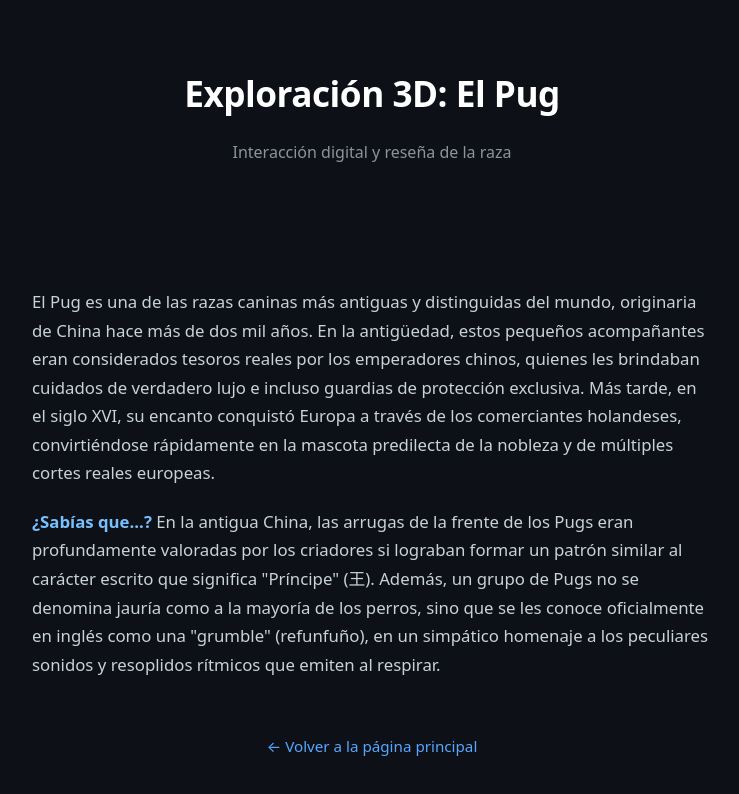
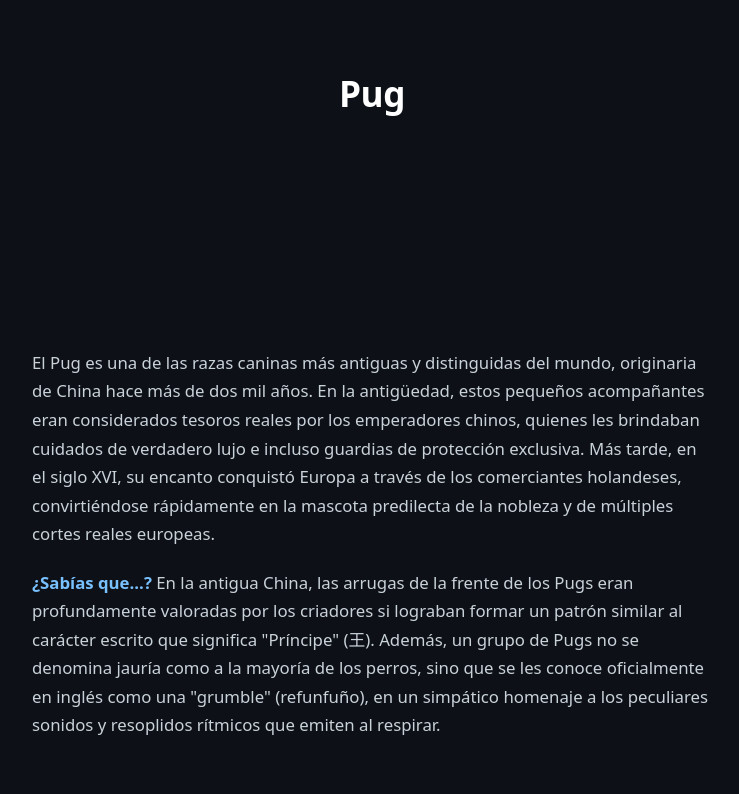
Before and after one commit to camilagutierrezs/Modelo-3D-Pug, a plain HTML site: page index.html in a window 1280 px wide. Shown: the whole page, without its empty margins (268-1007 px from the left). Drawn offline with Linux system fonts and the light colour scheme; some packages are replaced by stand-ins of ours; a script that the page names is missing.

Commit message:
Update index.html

```diff
--- a/index.html
+++ b/index.html
@@ -1,7 +1,7 @@
 <!doctype html>
 <html lang="es">
   <head>
-    <title>Modelo 3D - Pug</title>
+    <title>Pug</title>
     <meta charset="utf-8">
     <meta name="description" content="Visualizador interactivo de modelo 3D de un Pug">
     <meta name="viewport" content="width=device-width, initial-scale=1">
@@ -12,14 +12,18 @@
         box-sizing: border-box;
       }
 
-      body {
-        font-family: system-ui, -apple-system, BlinkMacSystemFont, 'Segoe UI', Roboto, sans-serif;
+      html, body {
+        width: 100%;
+        min-height: 100vh;
         background-color: #0d1117;
         color: #e6edf3;
+        font-family: system-ui, -apple-system, BlinkMacSystemFont, 'Segoe UI', Roboto, sans-serif;
+      }
+
+      body {
         display: flex;
         flex-direction: column;
         align-items: center;
-        min-height: 100vh;
         margin: 0;
         padding: 40px 20px;
         line-height: 1.7;
@@ -35,30 +39,21 @@
         font-size: 2.2rem;
         font-weight: 600;
         letter-spacing: -0.5px;
-        margin-bottom: 8px;
+        margin-bottom: 0;
         color: #ffffff;
-      }
-
-      .subtitle {
-        color: #8b949e;
-        font-size: 1rem;
       }
 
       .viewer-container {
         width: 100%;
         max-width: 750px;
         height: 480px;
+        position: relative;
         margin-bottom: 40px;
-      }
-
-      model-viewer {
-        width: 100%;
-        height: 100%;
-        background-color: transparent;
       }
 
       .content-section {
         max-width: 680px;
+        width: 100%;
         text-align: left;
       }
 
@@ -76,27 +71,12 @@
         font-weight: 600;
         color: #79c0ff;
       }
-
-      .nav-link {
-        margin-top: 35px;
-        display: inline-block;
-        color: #58a6ff;
-        text-decoration: none;
-        font-size: 0.95rem;
-        transition: opacity 0.2s ease;
-      }
-
-      .nav-link:hover {
-        opacity: 0.8;
-        text-decoration: underline;
-      }
     </style>
   </head>
   <body>
 
     <header>
-      <h1>Exploración 3D: El Pug</h1>
-      <p class="subtitle">Interacción digital y reseña de la raza</p>
+      <h1>Pug</h1>
     </header>
 
     <div class="viewer-container">
@@ -123,8 +103,6 @@
       </p>
     </section>
 
-    <a href="../index.html" class="nav-link">← Volver a la página principal</a>
-
     <script src="script.js"></script>
     <script type="module" src="https://ajax.googleapis.com/ajax/libs/model-viewer/4.4.0/model-viewer.min.js"></script>
   </body>
```
